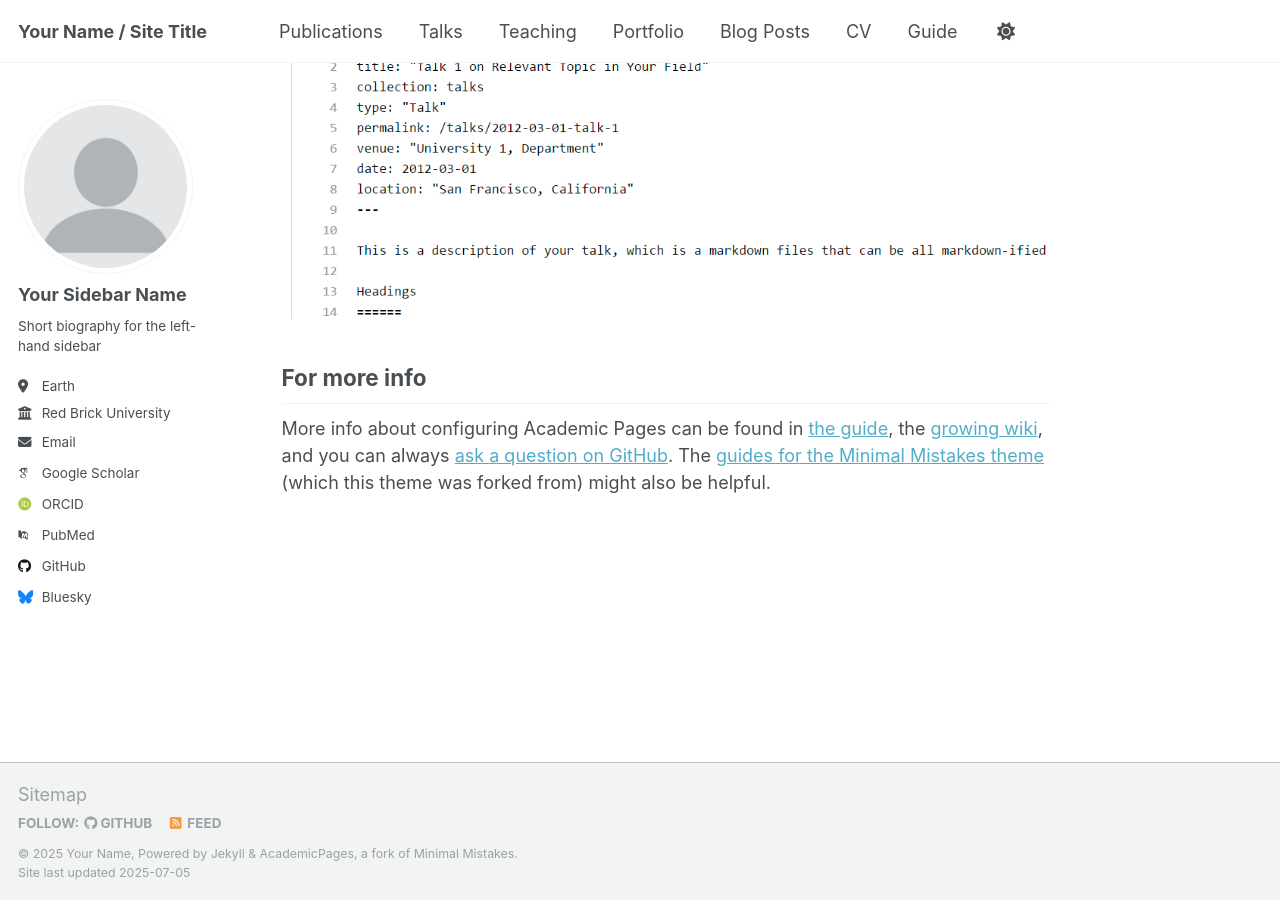
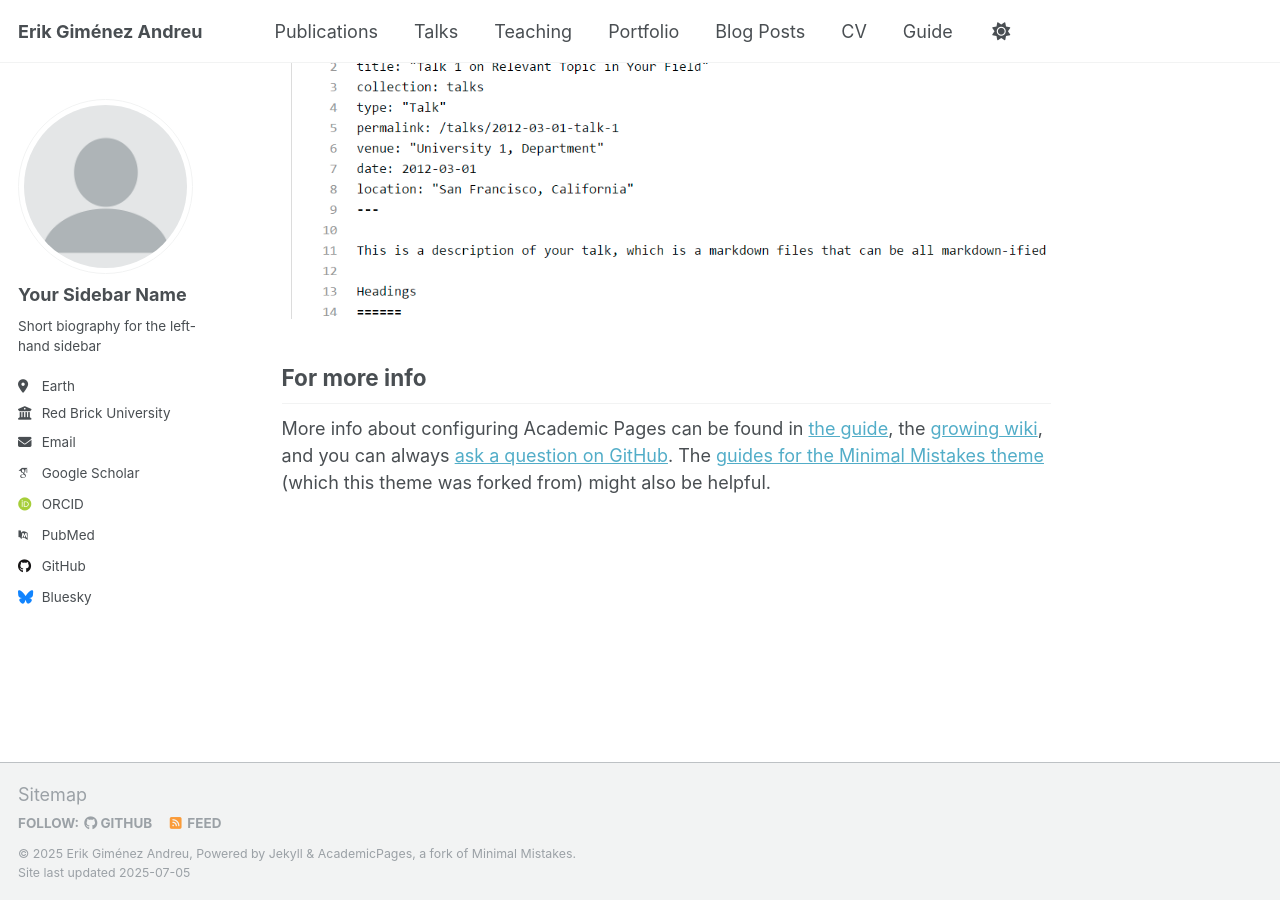
Before and after one commit to ErikG25/erikgimenez.github.io, a Jekyll site: the page built from _pages/about.md, in a window 1280 px wide and 900 px high, scrolled down 2880 px. Built offline with Jekyll 4.4.1, drawn with Linux system fonts in a browser that asks for light colours; some web fonts are replaced; a script that is not in the unit is left out.

Commit message:
Update _config.yml

```diff
--- a/_config.yml
+++ b/_config.yml
@@ -9,10 +9,10 @@
 # Basic Site Settings
 locale                   : "en-US"
 site_theme               : "default"
-title                    : "Your Name / Site Title"
+title                    : "Erik Giménez Andreu"
 title_separator          : "-"
-name                     : &name "Your Name"
-description              : &description "personal description"
+name                     : &name "Erik Giménez Andreu"
+description              : &description "Physics student"
 url                      : https://academicpages.github.io # the base hostname & protocol for your site e.g. "https://[your GitHub username].github.io" or if you already have some other page hosted on Github then use "https://[your GitHub username].github.io/[Your Repo Name]"
 baseurl                  : "" # the subpath of your site, e.g. "/blog"
 repository               : "academicpages/academicpages.github.io"
```
